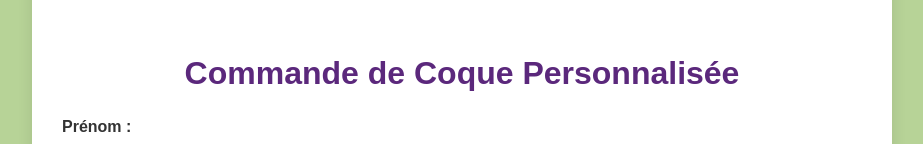
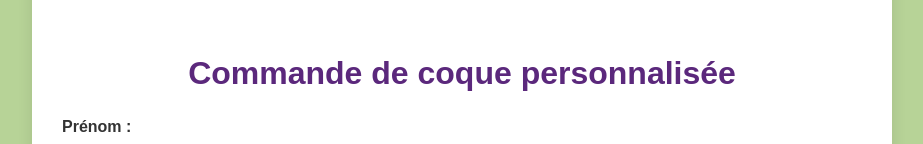
Before and after one commit to Kevinb59/mon-formulaire-smarteez, a plain HTML site: page index.html in a window 1280 px wide. Shown: the part 155-299 px from the top of the page, without its empty margins (178-1101 px from the left). Drawn offline with Linux system fonts and the light colour scheme.

Commit message:
Update index.html

```diff
--- a/index.html
+++ b/index.html
@@ -3,7 +3,7 @@
 <head>
     <meta charset="UTF-8">
     <meta name="viewport" content="width=device-width, initial-scale=1.0">
-    <title>Commande de Coque Personnalisée - Smarteez</title>
+    <title>Commande de coque personnalisée - Smarteez</title>
     <style>
         body {
             font-family: Arial, sans-serif;
@@ -57,7 +57,7 @@
 
 <div class="container">
     <h1>Smarteez</h1>
-    <h2>Commande de Coque Personnalisée</h2>
+    <h2>Commande de coque personnalisée</h2>
 
     <form id="orderForm" action="https://script.google.com/macros/s/TON_ID_SCRIPT/exec" method="POST">
     <label for="firstName">Prénom :</label>
```
